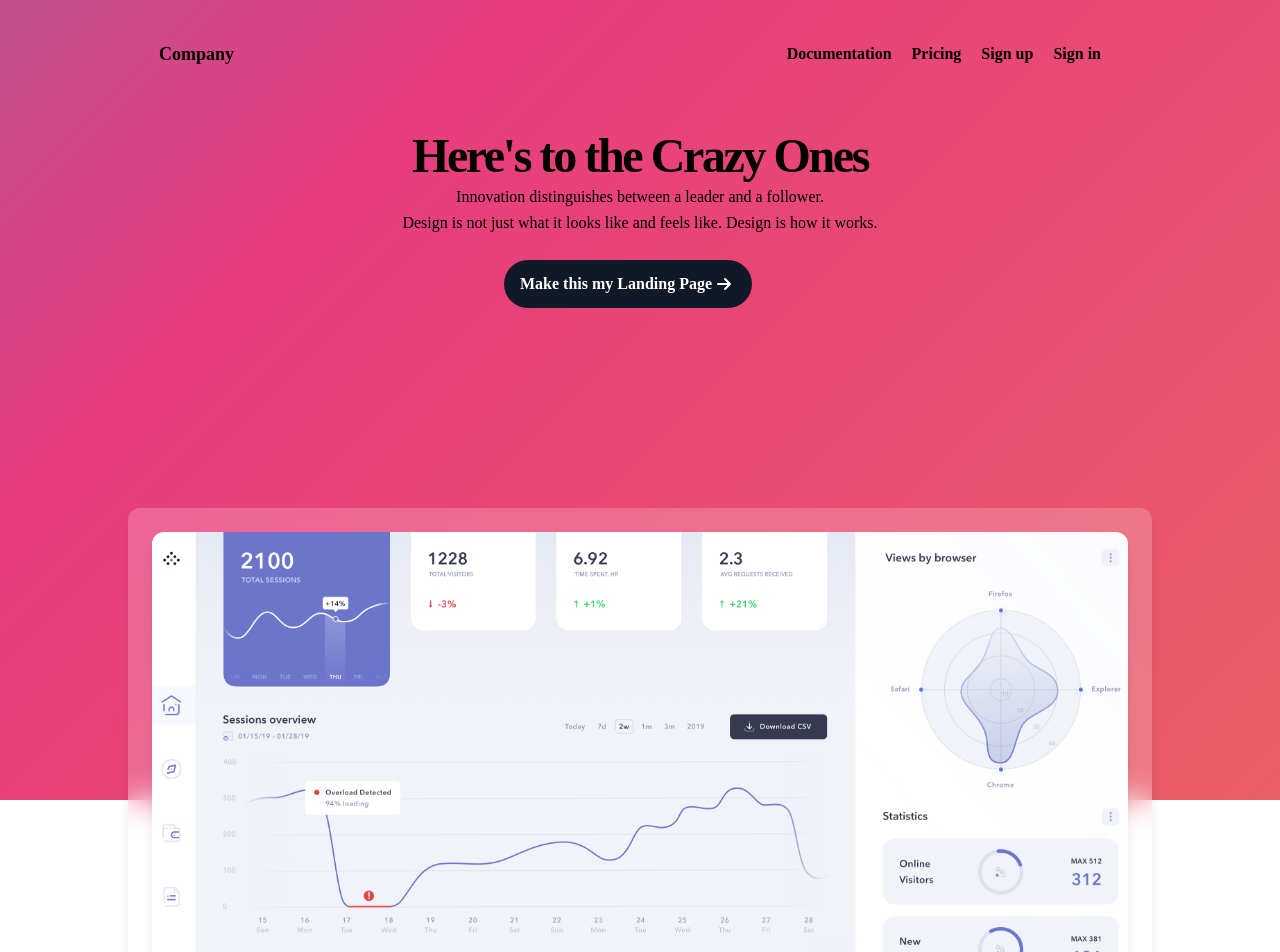
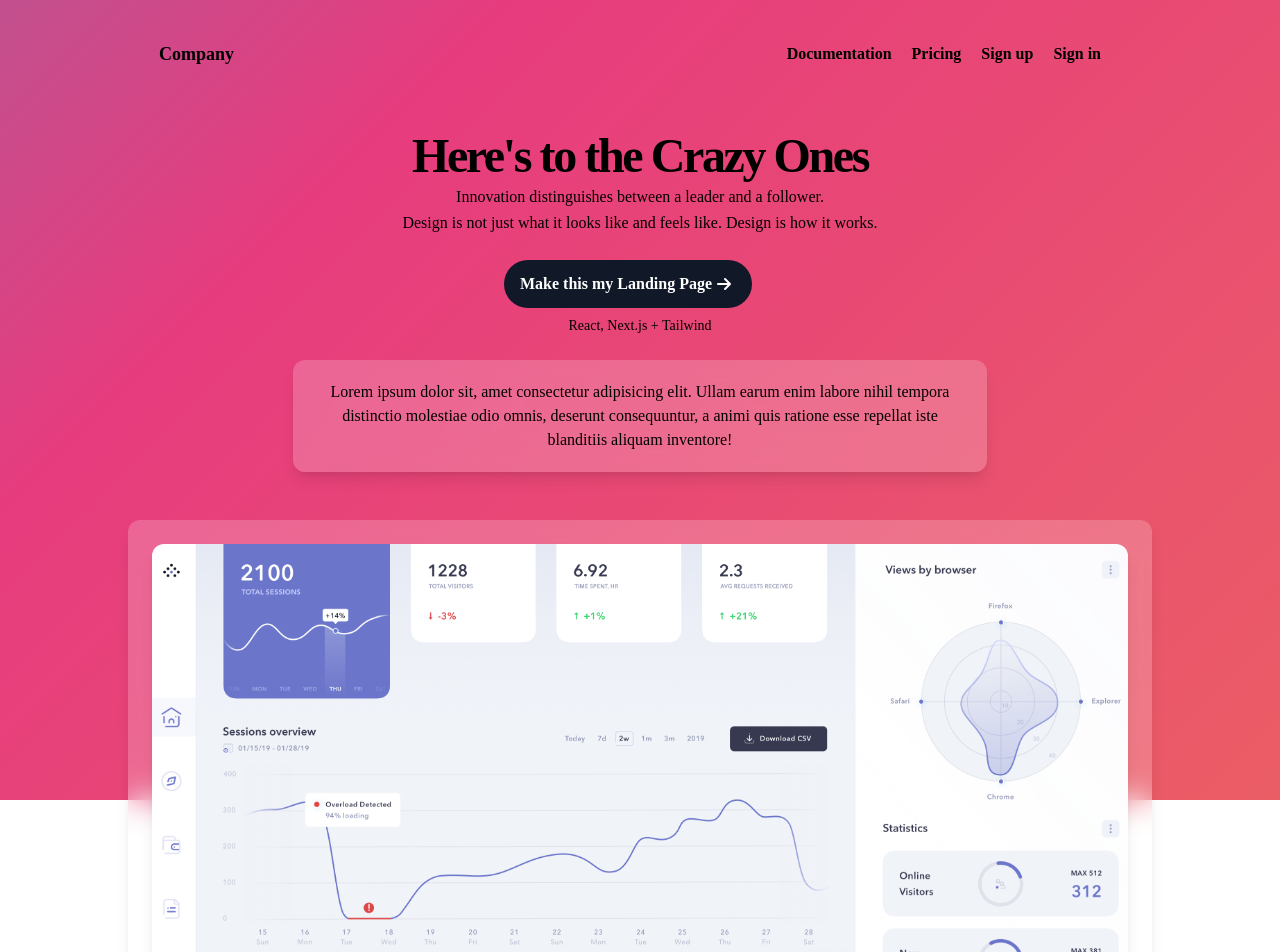
Before and after one commit to synerjay/landing-page-template-nextjs, a Next.js app: page / in a window 1280 px wide. Shown: the top 952 px of the page. Built offline with nearby package versions, Linux system fonts and the light colour scheme.

Commit message:
added glasscard on the hero component

```diff
--- a/comps/Hero.js
+++ b/comps/Hero.js
@@ -1,4 +1,5 @@
 import React from 'react';
+import GlassCard from './GlassCard';
 
 const Hero = () => {
   return (
@@ -13,7 +14,7 @@ const Hero = () => {
             Design is not just what it looks like and feels like. Design is how
             it works.
           </p>
-          <div className='flex justify-center'>
+          <div className='flex flex-col items-center justify-center'>
             <button className=' flex bg-gray-900 rounded-full font-bold text-white px-4 py-3 transition duration-300 ease-in-out hover:bg-gray-800 mr-6'>
               Make this my Landing Page{' '}
               <svg
@@ -31,6 +32,15 @@ const Hero = () => {
                 />
               </svg>
             </button>
+            <p className='mt-2 text-sm'>React, Next.js + Tailwind</p>
+            <GlassCard>
+              <div className='p-5 '>
+                Lorem ipsum dolor sit, amet consectetur adipisicing elit. Ullam
+                earum enim labore nihil tempora distinctio molestiae odio omnis,
+                deserunt consequuntur, a animi quis ratione esse repellat iste
+                blanditiis aliquam inventore!
+              </div>
+            </GlassCard>
           </div>
         </div>
       </div>
--- a/pages/index.js
+++ b/pages/index.js
@@ -22,7 +22,7 @@ export default function Home() {
       <div className='topSection'>
         <Header />
         <Hero />
-        <div className='mt-28  '>
+        <div className='-mt-16'>
           <div className='flex flex-row justify-center items-center'>
             <GlassCard>
               <div className='p-6'>
```
